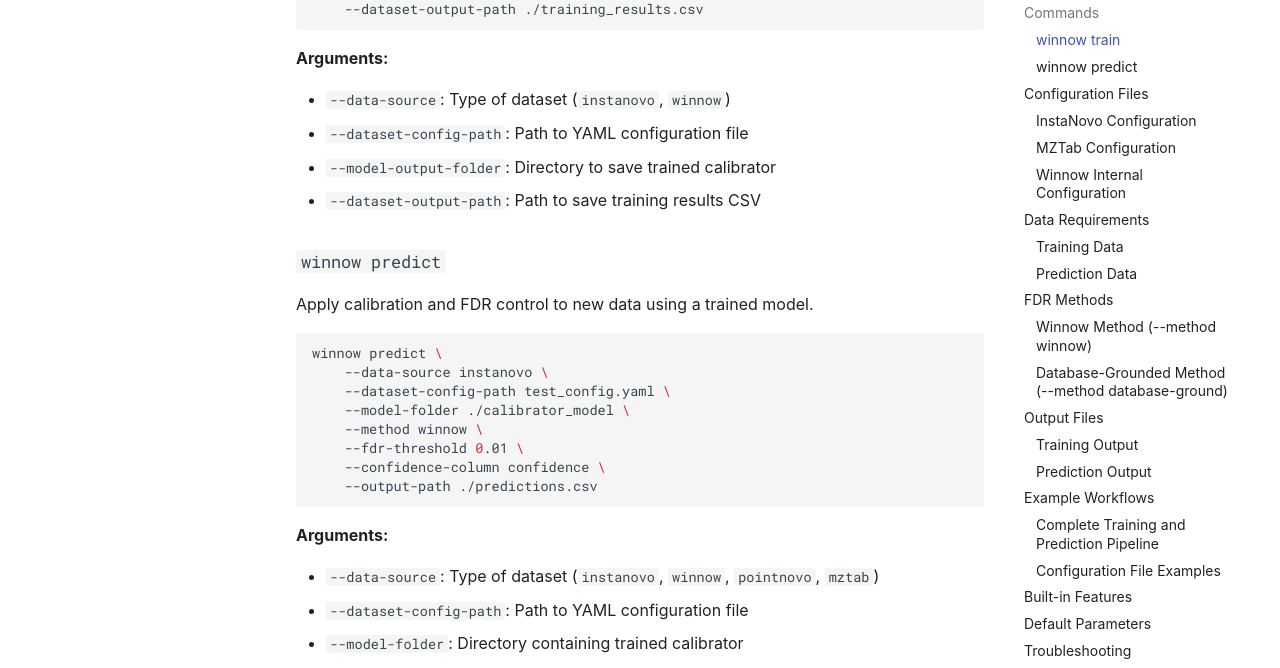
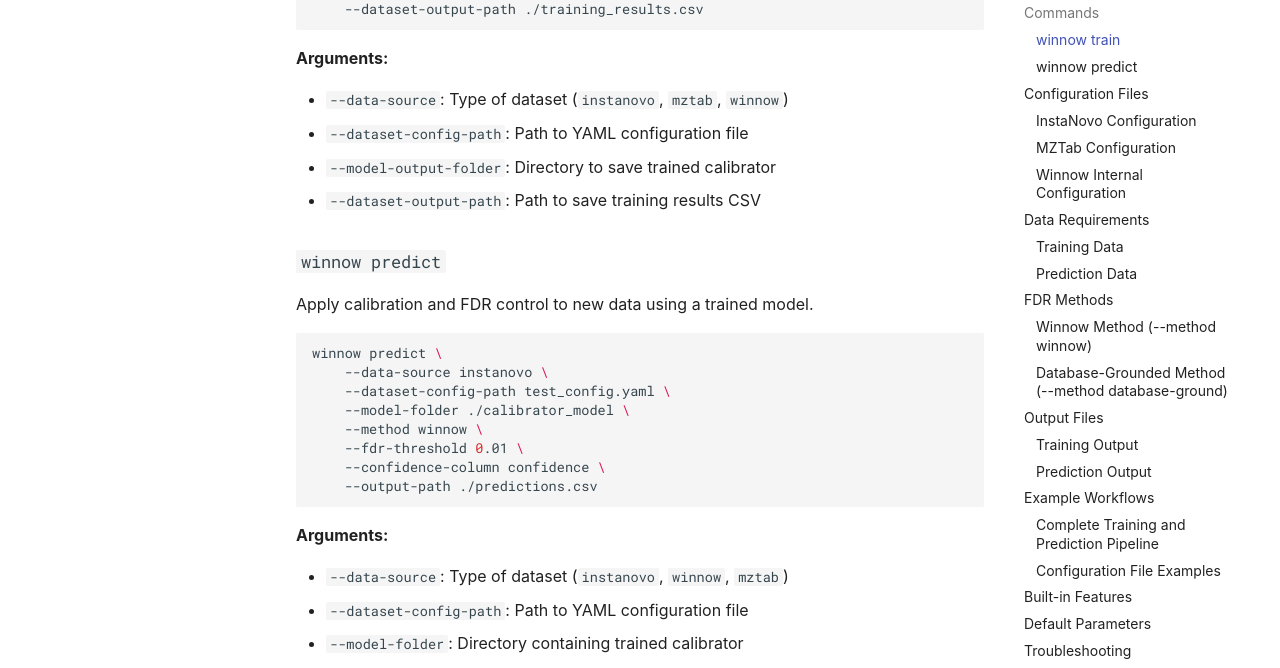
Before and after one commit to instadeepai/winnow, an MkDocs documentation site: the page built from docs/cli.md, in a window 1280 px wide and 900 px high, scrolled down 610 px. Shown: the part 171-839 px from the top of the window. Built offline with MkDocs 1.6.1 and Material for MkDocs 9.7.7, drawn with Linux system fonts in a browser that asks for light colours; some web fonts are replaced; comment, search, counter and statistics services are not loaded.

Commit message:
chore: amend data source options in CLI doc

```diff
--- a/docs/cli.md
+++ b/docs/cli.md
@@ -28,7 +28,7 @@ winnow train \
 
 **Arguments:**
 
-- `--data-source`: Type of dataset (`instanovo`, `winnow`)
+- `--data-source`: Type of dataset (`instanovo`, `mztab`, `winnow`)
 - `--dataset-config-path`: Path to YAML configuration file
 - `--model-output-folder`: Directory to save trained calibrator
 - `--dataset-output-path`: Path to save training results CSV
@@ -50,7 +50,7 @@ winnow predict \
 
 **Arguments:**
 
-- `--data-source`: Type of dataset (`instanovo`, `winnow`, `pointnovo`, `mztab`)
+- `--data-source`: Type of dataset (`instanovo`, `winnow`, `mztab`)
 - `--dataset-config-path`: Path to YAML configuration file
 - `--model-folder`: Directory containing trained calibrator
 - `--method`: FDR estimation method (`winnow` or `database-ground`)
```
